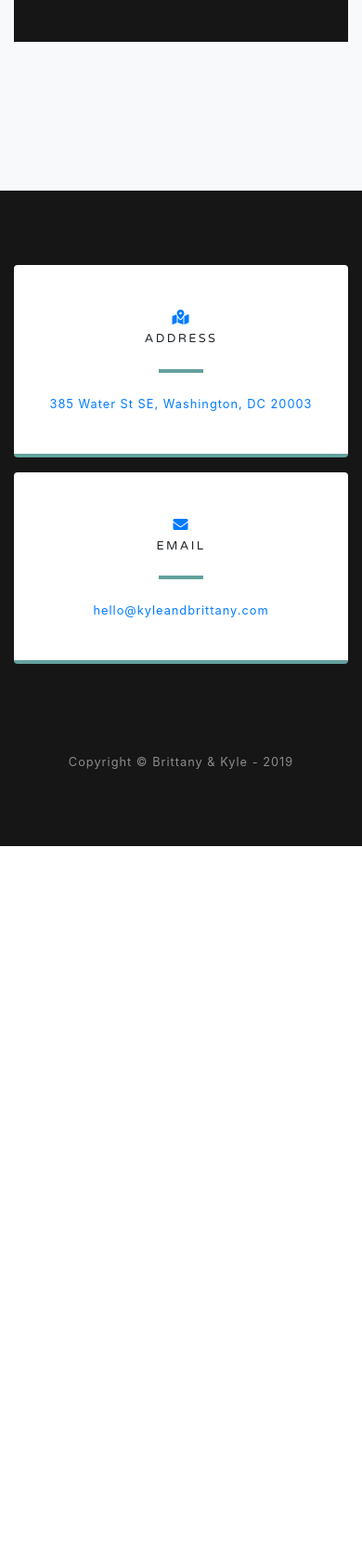
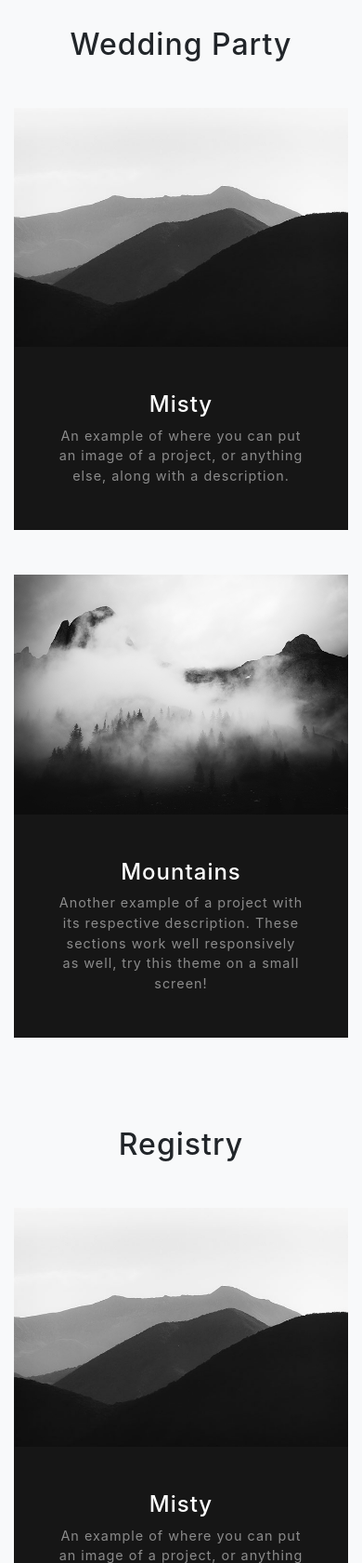
Before and after one commit to kyleandbrittany/kyleandbrittany.github.io, a website with bundled scripts: page index.html in a window 390 px wide. Shown: the part 3293-4974 px from the top of the page at 93% size. Before the commit the page ends 4203 px from the top, so only its background shows below. Built offline with nearby package versions, Linux system fonts and the light colour scheme.

Commit message:
adding sections

```diff
--- a/index.html
+++ b/index.html
@@ -51,6 +51,12 @@
           </li>
           <li class="nav-item">
             <a class="nav-link js-scroll-trigger" href="#hotels">Hotels</a>
+          </li>
+          <li class="nav-item">
+            <a class="nav-link js-scroll-trigger" href="#bridal">Wedding Party</a>
+          </li>
+          <li class="nav-item">
+            <a class="nav-link js-scroll-trigger" href="#registry">Registry</a>
           </li>
           <li class="nav-item">
             <a class="nav-link js-scroll-trigger" href="#contact">Contact</a>
@@ -184,6 +190,109 @@
     </div>
   </section>
 
+  <!-- Bridal Section -->
+  <section id="bridal" class="projects-section bg-light">
+    <div class="container">
+
+      <div class="row">
+        <div class="col-12 mx-auto text-center">
+          <h2 class="mb-5">Wedding Party</h2>
+        </div>
+      </div>
+    </div>
+
+    <div class="container">
+      <!-- Project One Row -->
+      <div class="row justify-content-center no-gutters mb-5 mb-lg-0">
+        <div class="col-lg-6">
+          <img class="img-fluid" src="img/demo-image-01.jpg" alt="">
+        </div>
+        <div class="col-lg-6">
+          <div class="bg-black text-center h-100 project">
+            <div class="d-flex h-100">
+              <div class="project-text w-100 my-auto text-center text-lg-left">
+                <h4 class="text-white">Misty</h4>
+                <p class="mb-0 text-white-50">An example of where you can put an image of a project, or anything else, along with a description.</p>
+                <hr class="d-none d-lg-block mb-0 ml-0">
+              </div>
+            </div>
+          </div>
+        </div>
+      </div>
+
+      <!-- Project Two Row -->
+      <div class="row justify-content-center no-gutters">
+        <div class="col-lg-6">
+          <img class="img-fluid" src="img/demo-image-02.jpg" alt="">
+        </div>
+        <div class="col-lg-6 order-lg-first">
+          <div class="bg-black text-center h-100 project">
+            <div class="d-flex h-100">
+              <div class="project-text w-100 my-auto text-center text-lg-right">
+                <h4 class="text-white">Mountains</h4>
+                <p class="mb-0 text-white-50">Another example of a project with its respective description. These sections work well responsively as well, try this theme on a small screen!</p>
+                <hr class="d-none d-lg-block mb-0 mr-0">
+              </div>
+            </div>
+          </div>
+        </div>
+      </div>
+
+    </div>
+  </section>
+
+  <!-- Registry Section -->
+  <section id="registry" class="projects-section bg-light">
+    <div class="container">
+
+      <div class="row">
+        <div class="col-12 mx-auto text-center">
+          <h2 class="mb-5">Registry</h2>
+        </div>
+      </div>
+    </div>
+
+    <div class="container">
+
+      <!-- Project One Row -->
+      <div class="row justify-content-center no-gutters mb-5 mb-lg-0">
+        <div class="col-lg-6">
+          <img class="img-fluid" src="img/demo-image-01.jpg" alt="">
+        </div>
+        <div class="col-lg-6">
+          <div class="bg-black text-center h-100 project">
+            <div class="d-flex h-100">
+              <div class="project-text w-100 my-auto text-center text-lg-left">
+                <h4 class="text-white">Misty</h4>
+                <p class="mb-0 text-white-50">An example of where you can put an image of a project, or anything else, along with a description.</p>
+                <hr class="d-none d-lg-block mb-0 ml-0">
+              </div>
+            </div>
+          </div>
+        </div>
+      </div>
+
+      <!-- Project Two Row -->
+      <div class="row justify-content-center no-gutters">
+        <div class="col-lg-6">
+          <img class="img-fluid" src="img/demo-image-02.jpg" alt="">
+        </div>
+        <div class="col-lg-6 order-lg-first">
+          <div class="bg-black text-center h-100 project">
+            <div class="d-flex h-100">
+              <div class="project-text w-100 my-auto text-center text-lg-right">
+                <h4 class="text-white">Mountains</h4>
+                <p class="mb-0 text-white-50">Another example of a project with its respective description. These sections work well responsively as well, try this theme on a small screen!</p>
+                <hr class="d-none d-lg-block mb-0 mr-0">
+              </div>
+            </div>
+          </div>
+        </div>
+      </div>
+
+    </div>
+  </section>
+
   <!-- Contact Section -->
   <section id="contact" class="contact-section bg-black">
     <div class="container">
```
Also changed, not shown: css/grayscale.min.css.
